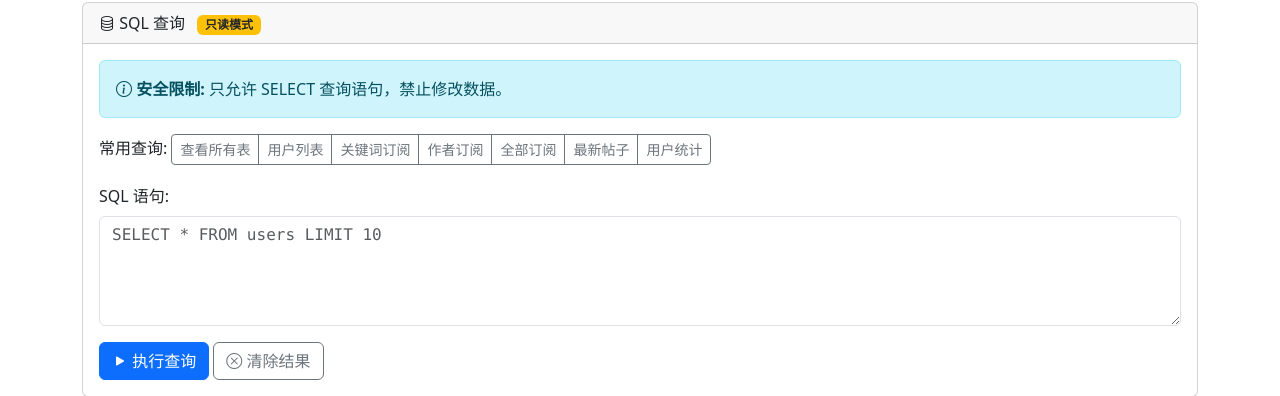
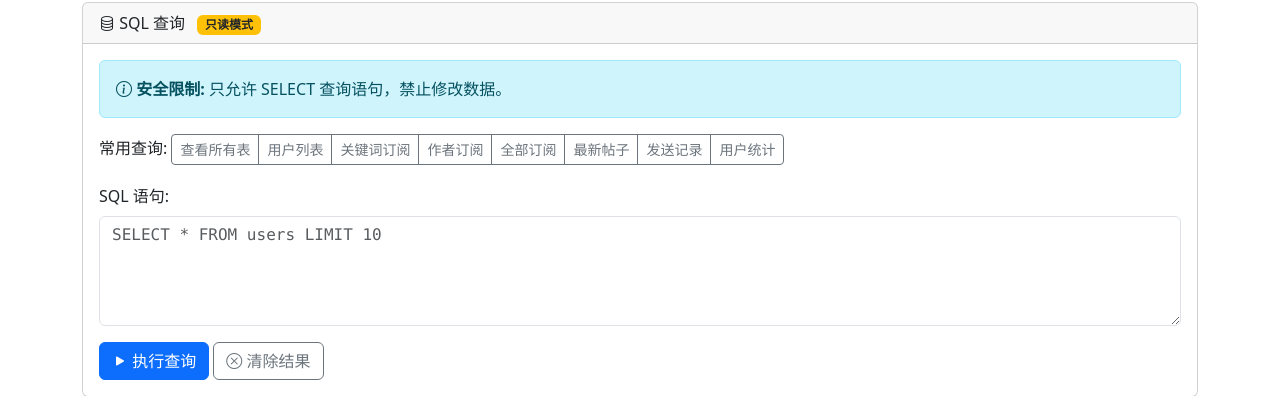
Before and after one commit to zhuxian89/linux-do-keyword-monitor, a Python web app: template src/linuxdo_monitor/templates/linuxdo/sql.html in a window 1280 px wide. Shown: the part 118-514 px from the top of the page. Run offline with Jinja, Linux system fonts and the light colour scheme; the template is opened without the code that fills it, so the values that code supplies are empty.

Commit message:
增加快捷查询

```diff
--- a/src/linuxdo_monitor/templates/linuxdo/sql.html
+++ b/src/linuxdo_monitor/templates/linuxdo/sql.html
@@ -47,6 +47,9 @@
                         </button>
                         <button type="button" class="btn btn-outline-secondary" onclick="setQuery('SELECT * FROM posts ORDER BY pub_date DESC LIMIT 50')">
                             最新帖子
+                        </button>
+                        <button type="button" class="btn btn-outline-secondary" onclick="setQuery('SELECT * FROM notifications ORDER BY created_at DESC LIMIT 50')">
+                            发送记录
                         </button>
                         <button type="button" class="btn btn-outline-secondary" onclick="setQuery('SELECT forum, COUNT(*) as count FROM users GROUP BY forum')">
                             用户统计
```
